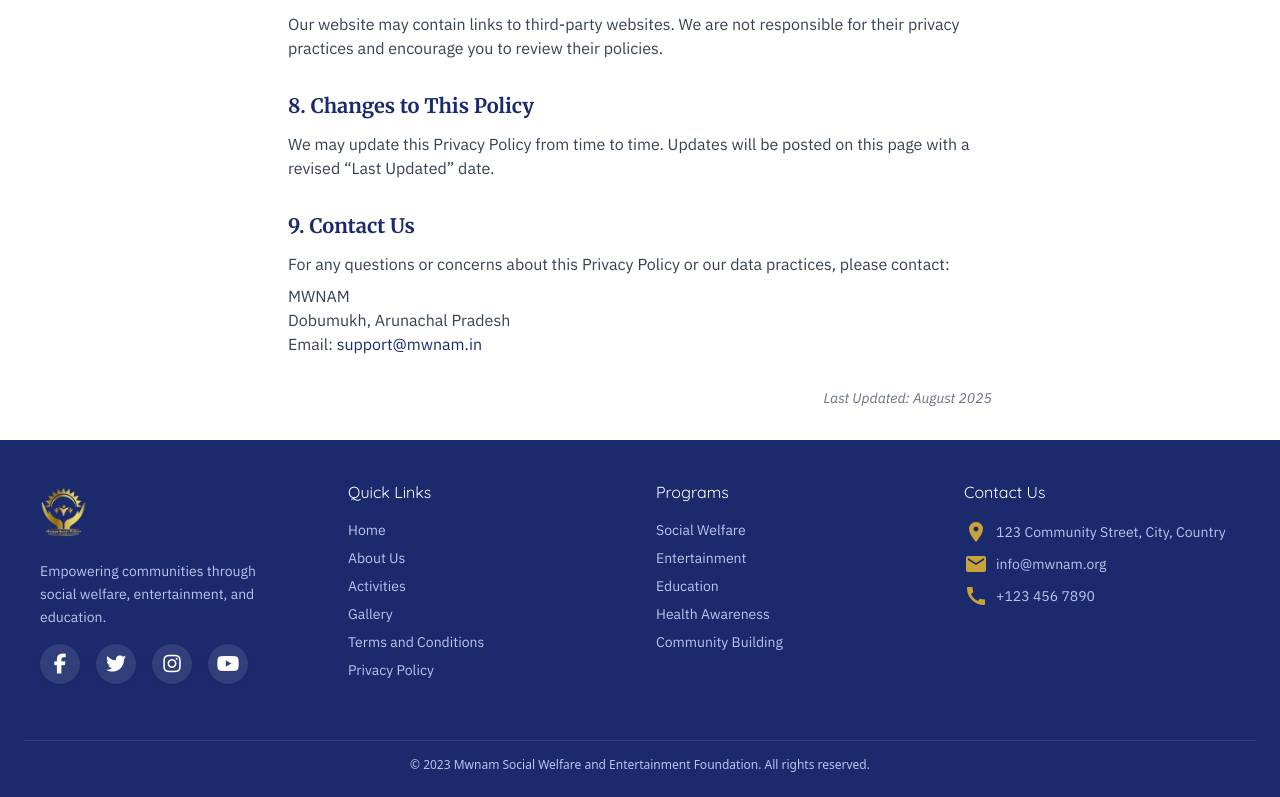
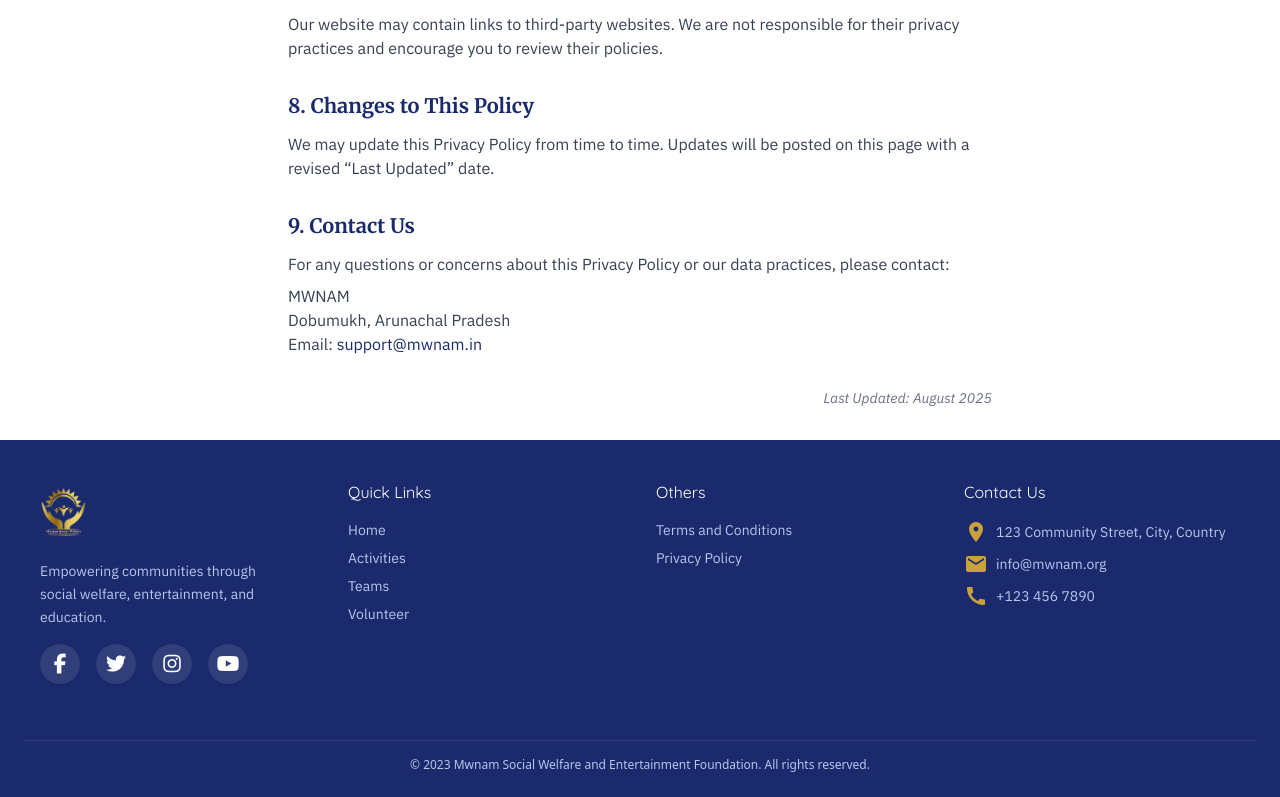
Before and after one commit to SulavSinghal/ngo-client, a React (Vite) app: page /privacy in a window 1280 px wide. Shown: the part 1696-2493 px from the top of the page. Built offline with nearby package versions, Linux system fonts and the light colour scheme; no server answers.

Commit message:
updated footer

```diff
--- a/src/components/Footer.jsx
+++ b/src/components/Footer.jsx
@@ -46,22 +46,20 @@ const Footer = () => {
           <h4 className="text-white text-md mb-4" style={{ fontFamily: "'Quicksand', sans-serif" }}>Quick Links</h4>
           <ul className="space-y-2 text-sm" style={{ fontFamily: "'IBM Plex Sans', sans-serif" }}>
             <li><a href="/" className="hover:text-[#caa23a] font-ibmplex">Home</a></li>
-            <li><a href="/about" className="hover:text-[#caa23a] font-ibmplex">About Us</a></li>
+            {/* <li><a href="/about" className="hover:text-[#caa23a] font-ibmplex">About Us</a></li> */}
             <li><a href="/activities" className="hover:text-[#caa23a] font-ibmplex">Activities</a></li>
-            <li><a href="/gallery" className="hover:text-[#caa23a] font-ibmplex">Gallery</a></li>
-            <li><a href="/terms" className="hover:text-[#caa23a] font-ibmplex">Terms and Conditions</a></li>
-            <li><a href="/privacy" className="hover:text-[#caa23a] font-ibmplex">Privacy Policy</a></li>
+            {/* <li><a href="/gallery" className="hover:text-[#caa23a] font-ibmplex">Gallery</a></li> */}
+             <li><a href="/team" className="hover:text-[#caa23a] font-ibmplex">Teams</a></li>
+            <li><a href="/volunteer" className="hover:text-[#caa23a] font-ibmplex">Volunteer</a></li>
+
           </ul>
         </div>
         {/* Programs */}
         <div>
-          <h4 className="text-white text-md  mb-4" style={{ fontFamily: "'Quicksand', sans-serif" }} >Programs</h4>
+          <h4 className="text-white text-md  mb-4" style={{ fontFamily: "'Quicksand', sans-serif" }} >Others</h4>
           <ul className="space-y-2 text-sm" style={{ fontFamily: "'IBM Plex Sans', sans-serif" }}>
-            <li><a href="#" className="hover:text-[#caa23a]">Social Welfare</a></li>
-            <li><a href="#" className="hover:text-[#caa23a]">Entertainment</a></li>
-            <li><a href="#" className="hover:text-[#caa23a]">Education</a></li>
-            <li><a href="#" className="hover:text-[#caa23a]">Health Awareness</a></li>
-            <li><a href="#" className="hover:text-[#caa23a]">Community Building</a></li>
+           <li><a href="/terms" className="hover:text-[#caa23a] font-ibmplex">Terms and Conditions</a></li>
+            <li><a href="/privacy" className="hover:text-[#caa23a] font-ibmplex">Privacy Policy</a></li>
           </ul>
         </div>
         {/* Contact Us */}
```
